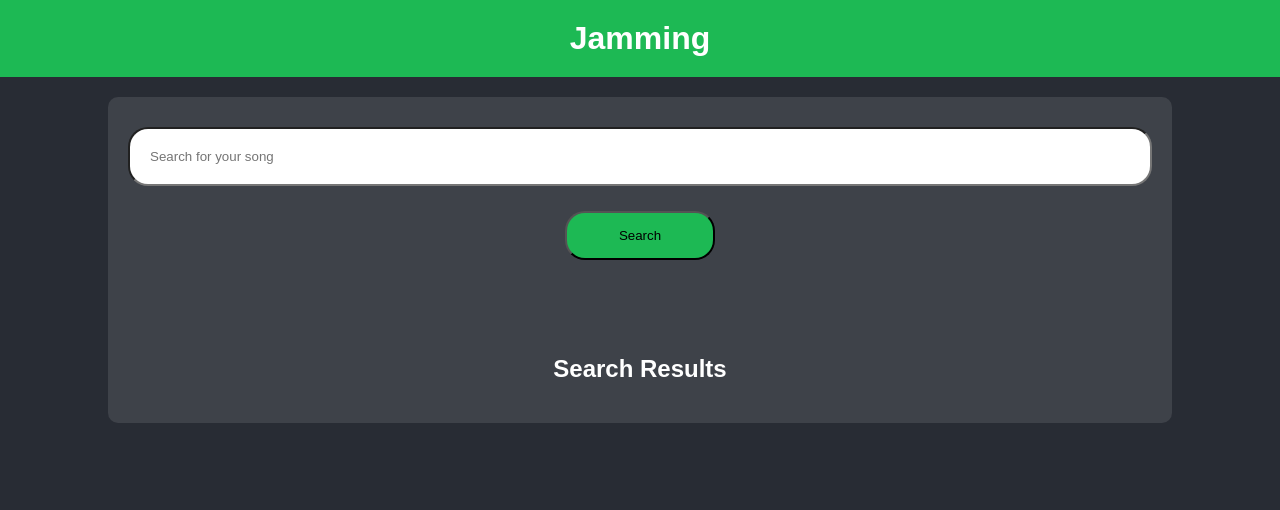
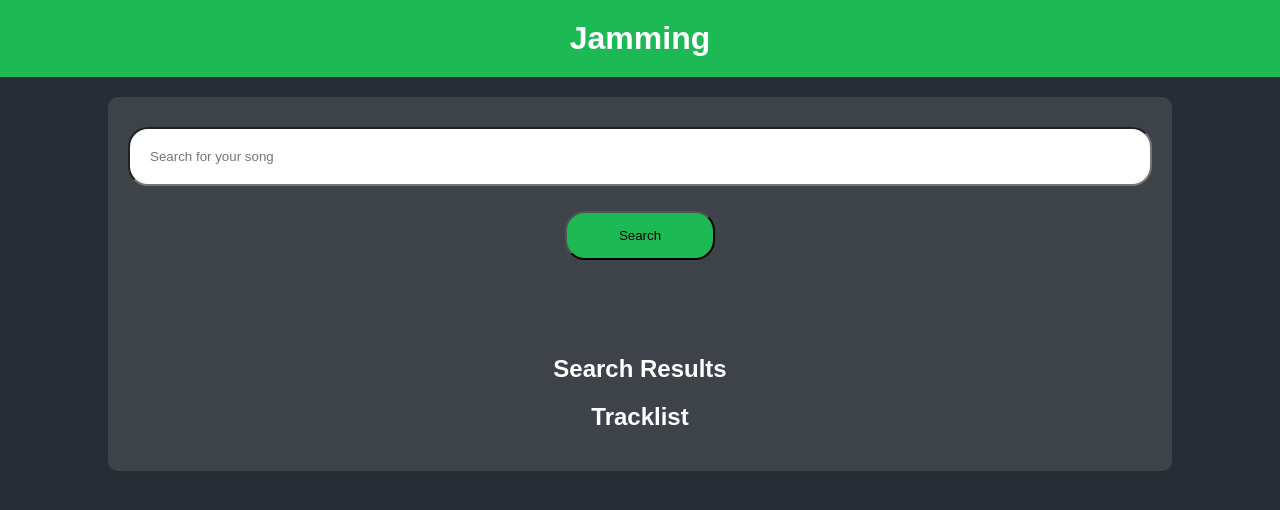
Before and after one commit to jorgecanseco-gh/Jamming-Project, a React (Create React App) app: page / in a window 1280 px wide. Shown: the top 510 px of the page. Built offline with nearby package versions, Linux system fonts and the light colour scheme.

Commit message:
Add Tracklist component

```diff
--- a/src/App.js
+++ b/src/App.js
@@ -3,6 +3,7 @@ import React from 'react';
 import styles from './App.module.css'
 import SearchBar from './Components/SearchBar/SearchBar';
 import SearchResults from './Components/SearchResults/SearchResults';
+import TrackList from './Components/Tracklist/Tracklist';
 
 function App() {
   return (
@@ -13,6 +14,7 @@ function App() {
       <main className={styles.main}>
         <SearchBar />
         <SearchResults />
+        <TrackList />
       </main>
     </div>
   )
--- a/src/Components/Tracklist/Tracklist.js
+++ b/src/Components/Tracklist/Tracklist.js
@@ -0,0 +1,18 @@
+import React from "react";
+import styles from "./Tracklist.module.css";
+
+
+// Component to display the traclist
+
+function TrackList() {
+    return (
+        <div className={styles.tracklist}>
+            <h2>Tracklist</h2>
+            {/*This is where the tracklist will be displayed */}
+        </div>
+    )
+}
+
+// Export function to be used in other components
+
+export default TrackList;
```
